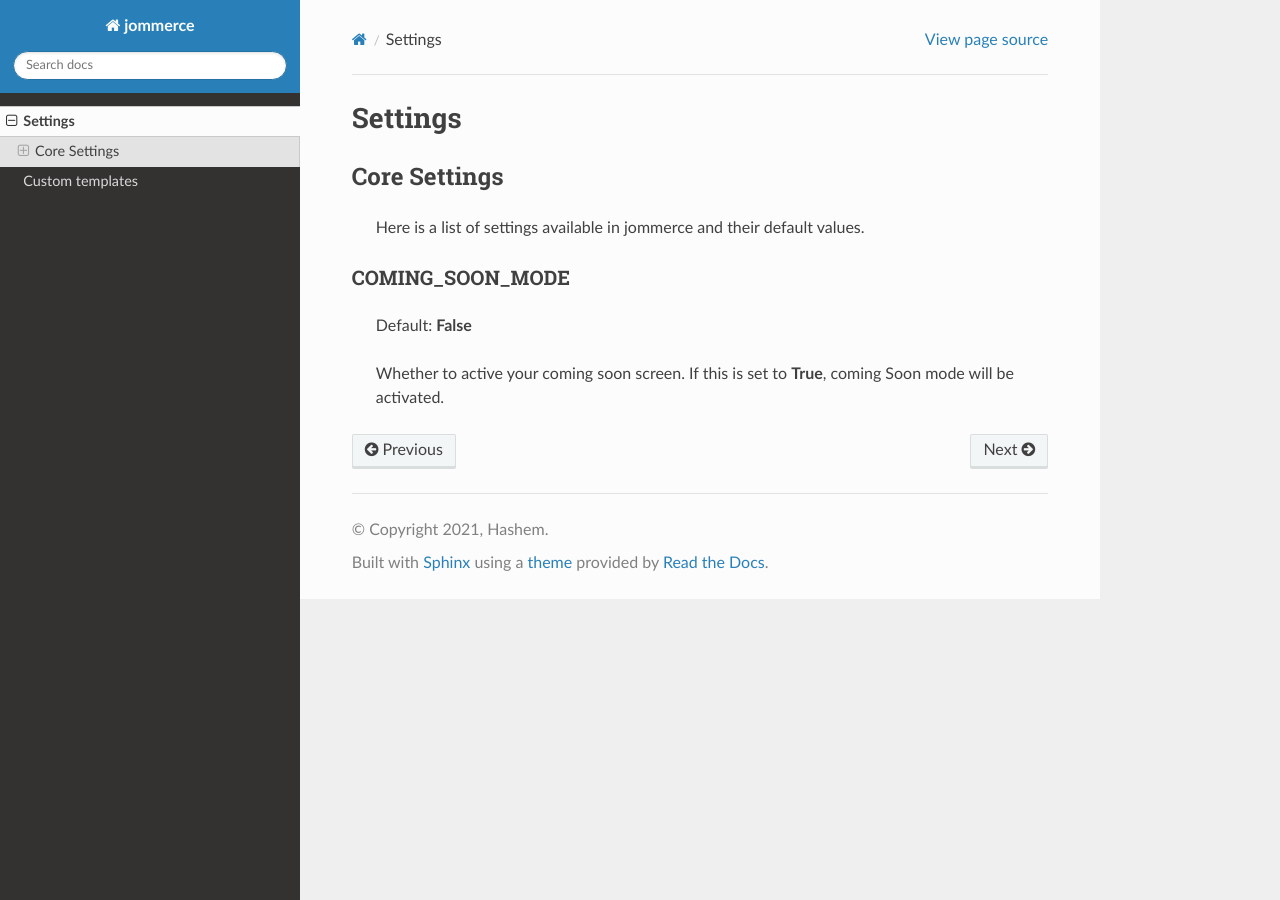
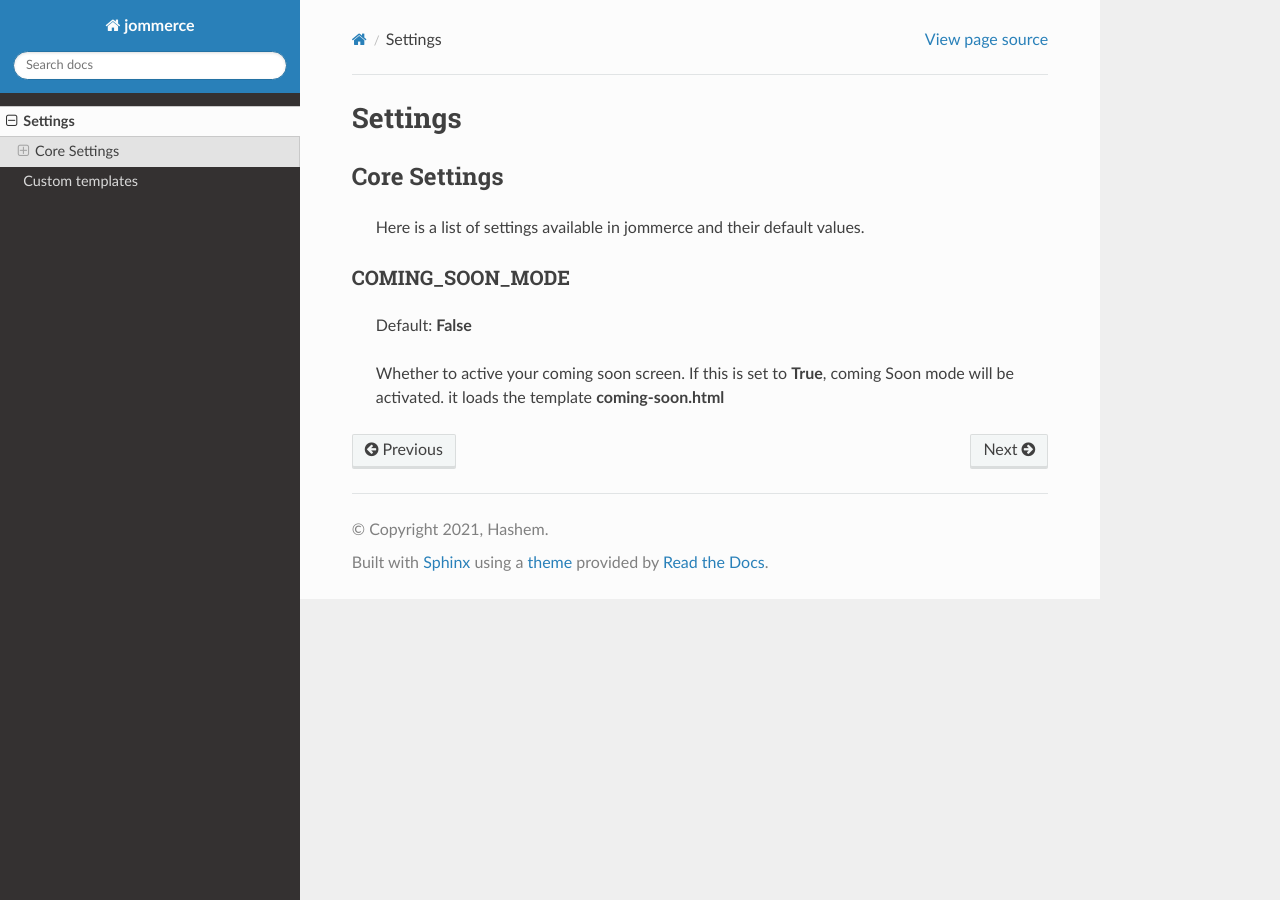
Before and after one commit to jommerce/jommerce, a Sphinx documentation site: the page built from docs/settings.rst, in a window 1280 px wide. Built offline with Sphinx 7.4.7 and the Read the Docs theme 2.0.0, drawn with Linux system fonts in a browser that asks for light colours.

Commit message:
docs(settings): add missing coming soon template

```diff
--- a/docs/settings.rst
+++ b/docs/settings.rst
@@ -12,4 +12,4 @@ COMING_SOON_MODE
 ----------------
     Default: **False**
 
-    Whether to active your coming soon screen. If this is set to **True**, coming Soon mode will be activated.
+    Whether to active your coming soon screen. If this is set to **True**, coming Soon mode will be activated. it loads the template **coming-soon.html**
```
